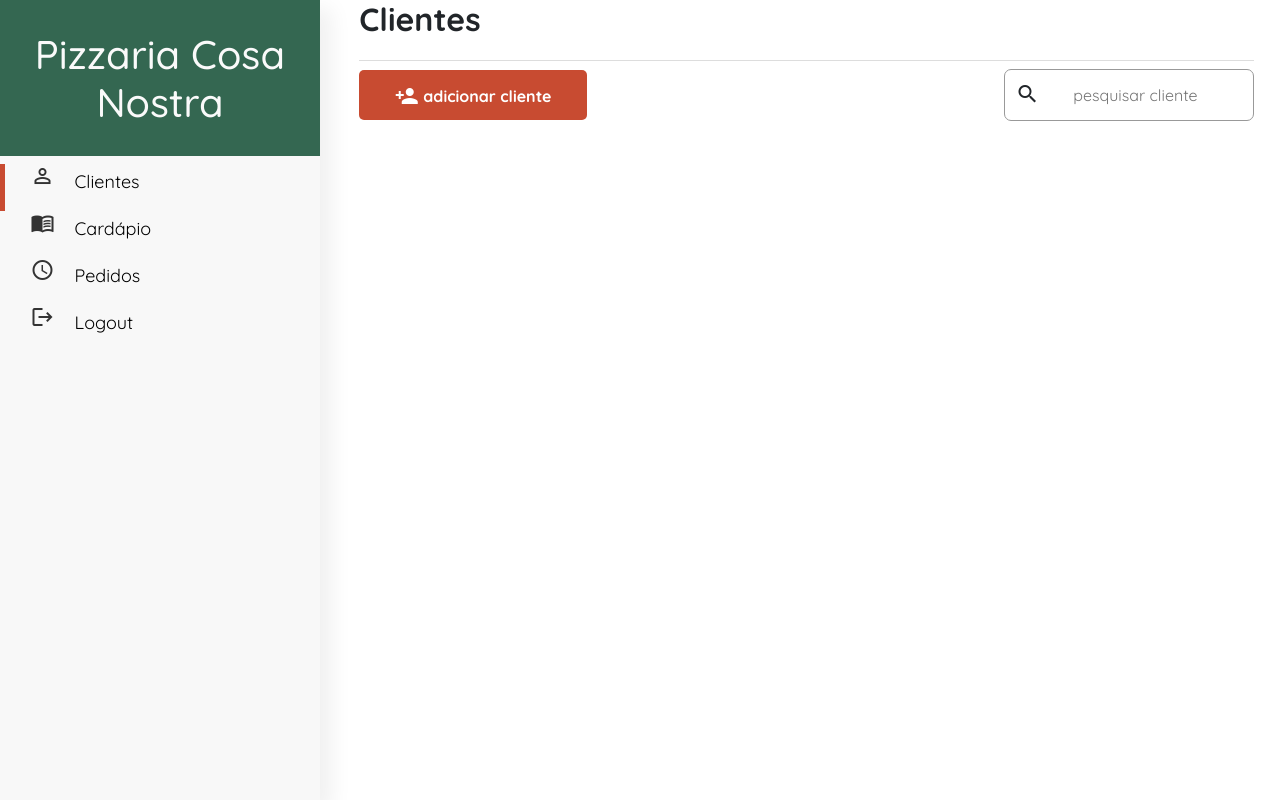
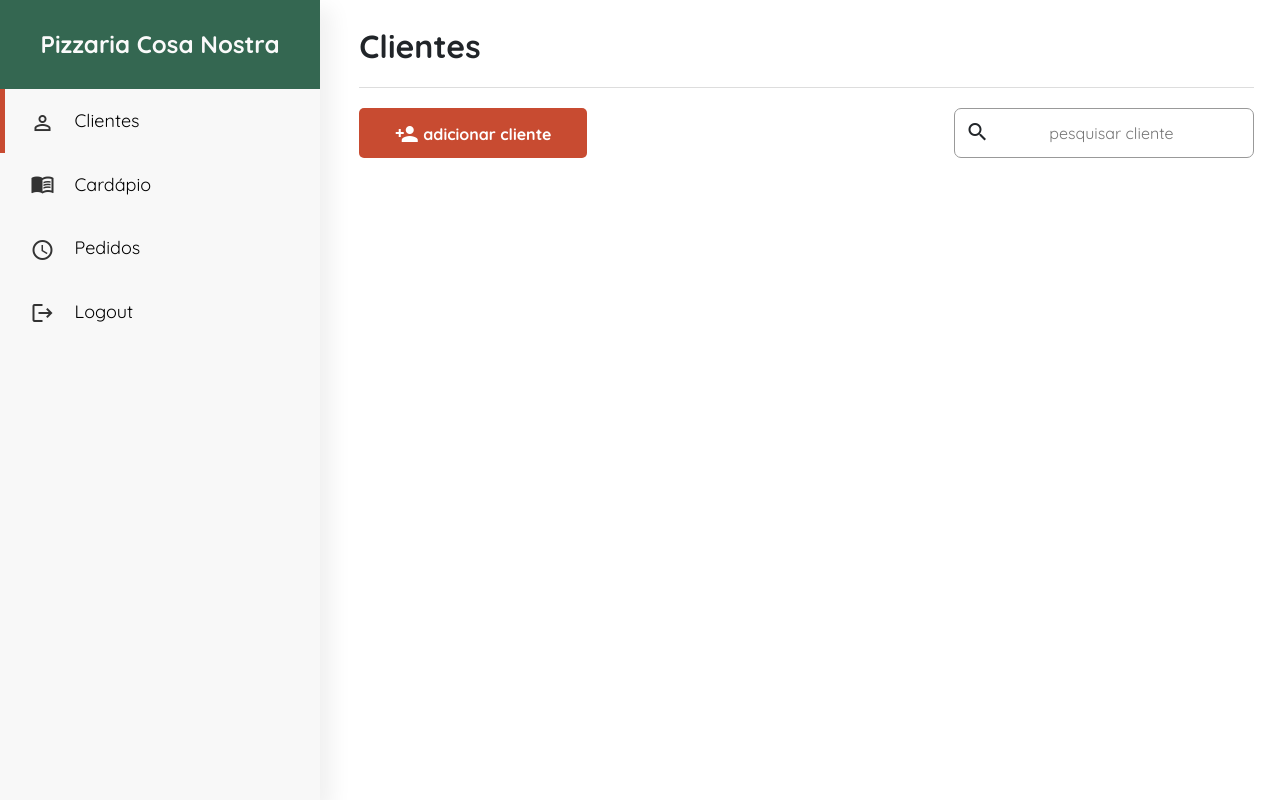
Before and after one commit to Margueritas/OPE-, a Django app: page /clientes/ in a window 1280 px wide. Run offline with Django 3.2, Linux system fonts and the light colour scheme; data that the repository does not hold is empty; some libraries are stand-ins or nearby versions.

Commit message:
Ajustes em css após bootstrap

```diff
--- a/static/styles/painel.css
+++ b/static/styles/painel.css
@@ -7,7 +7,7 @@ html, body{
 
 }
 
-h1{
+h1#titulo-sidebar{
     background-color: #346751;
     color: #FAFAFA ;
     margin-top: 0;
@@ -18,12 +18,14 @@ h1{
     font-size: 24px;
     box-sizing: border-box;
     cursor:default;
+    font-weight: bold;
 }
 
 
 div #titulo h2{
     font-weight: bold;
     font-size: 32px;
+    margin-top: 27px;
     margin-left: 20px;
     padding-bottom: 22px;
     border-bottom: 1px solid #ddd;
@@ -46,6 +48,8 @@ div #titulo h2{
 display: flex;
 justify-content: space-between;
 align-items: center;
+margin-top: 20px;
+margin-bottom: 20px;
 }
 
 .menu-lateral{
@@ -112,7 +116,9 @@ align-items: center;
 
 .label-botao-clientes {
     display: flex;
-    margin-top:5px
+    margin-top:5px;
+    font-size: 11px;
+    font-weight: bold;
 }
 
 #botao-add-cliente{
@@ -141,12 +147,12 @@ align-items: center;
 }
 
 #botao-pesquisar{
-    width: 250px;
+    width: 300px;
     border-radius: 7px;
     border: 1px solid #999;
     outline-color: #C84B31;
-    padding-top: 12px;
-    padding-bottom: 12px;
+    padding-top: 11px;
+    padding-bottom: 11px;
     padding-left: 10px;
     margin: 0;
     display: inline-flex;
@@ -154,7 +160,7 @@ align-items: center;
 }
 
 #pesquisacliente{
-    width: 87%;
+    width: 90%;
     border: none;
     outline: none;
     margin: 0;
--- a/static/templates/sidebar.html
+++ b/static/templates/sidebar.html
@@ -10,34 +10,41 @@
     }
     .sidebar-item {
         border-left: solid 5px #F8F8F8;
+        padding-top: 18px;
+        padding-bottom: 18px;
         padding-left: 8%;
+
     }
     .sidebar-item-selected {
         border-left: solid 5px #C84B31;
-        padding-left: 8%;
     }
     .sidebar-icon {
         margin-right: 20px;
         color: #333;
+        vertical-align: middle;
     }
     a.sidebar-link p {
         font-size:large;
-        display:inline-block;
+        display: inline;
+        vertical-align: middle;
+        /* min-height: 10em;
+        display: table-cell;
+        vertical-align: middle; */
     }
 </style>
 <div class="menu-lateral" style="width: 25%">
-    <h1>Pizzaria Cosa Nostra</h1>
-    <div class="{% if 'clientes' in view %}sidebar-item-selected{% else %}sidebar-item{% endif %}">
+    <h1 id="titulo-sidebar">Pizzaria Cosa Nostra</h1>
+    <div class="{% if 'clientes' in view %}sidebar-item-selected {% endif %}sidebar-item">
         <a href="{% url 'clientes' %}" class="sidebar-link">
             <p id="clientes"><span class="material-icons sidebar-icon">person_outline</span>Clientes</p>
         </a>
     </div>
-    <div class="{% if 'cardapio' in view %}sidebar-item-selected{% else %}sidebar-item{% endif %}">
+    <div class="{% if 'cardapio' in view %}sidebar-item-selected {% endif %}sidebar-item">
         <a href="{% url 'cardapio' %}" class="sidebar-link">
             <span class="material-icons sidebar-icon">menu_book</span><p id="cardapio">Cardápio</p>
         </a>
     </div>
-    <div class="{% if 'pedidos' in view %}sidebar-item-selected{% else %}sidebar-item{% endif %}">
+    <div class="{% if 'pedidos' in view %}sidebar-item-selected {% endif %}sidebar-item">
         <a href="{% url 'pedidos' %}" class="sidebar-link">
             <p id="acompanhar"><span class="material-icons sidebar-icon">schedule</span>Pedidos</p>
         </a>
```
